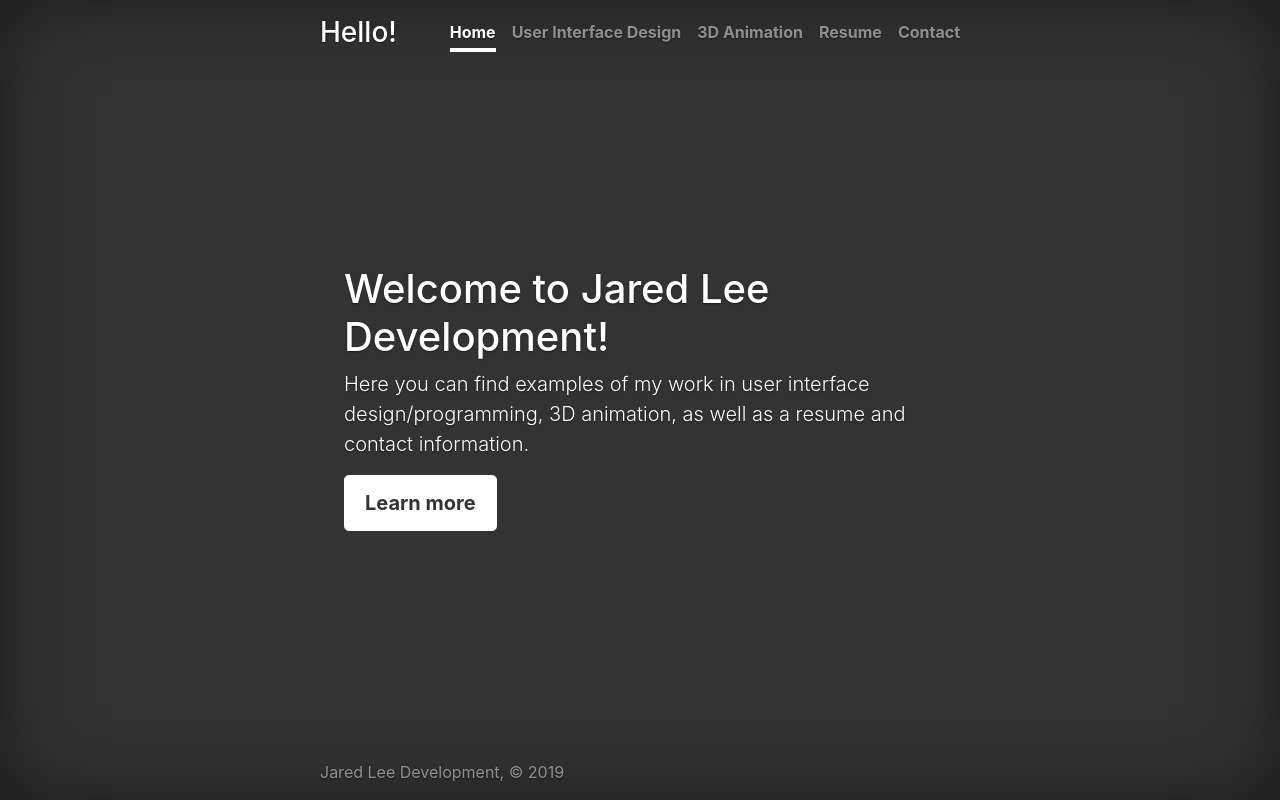
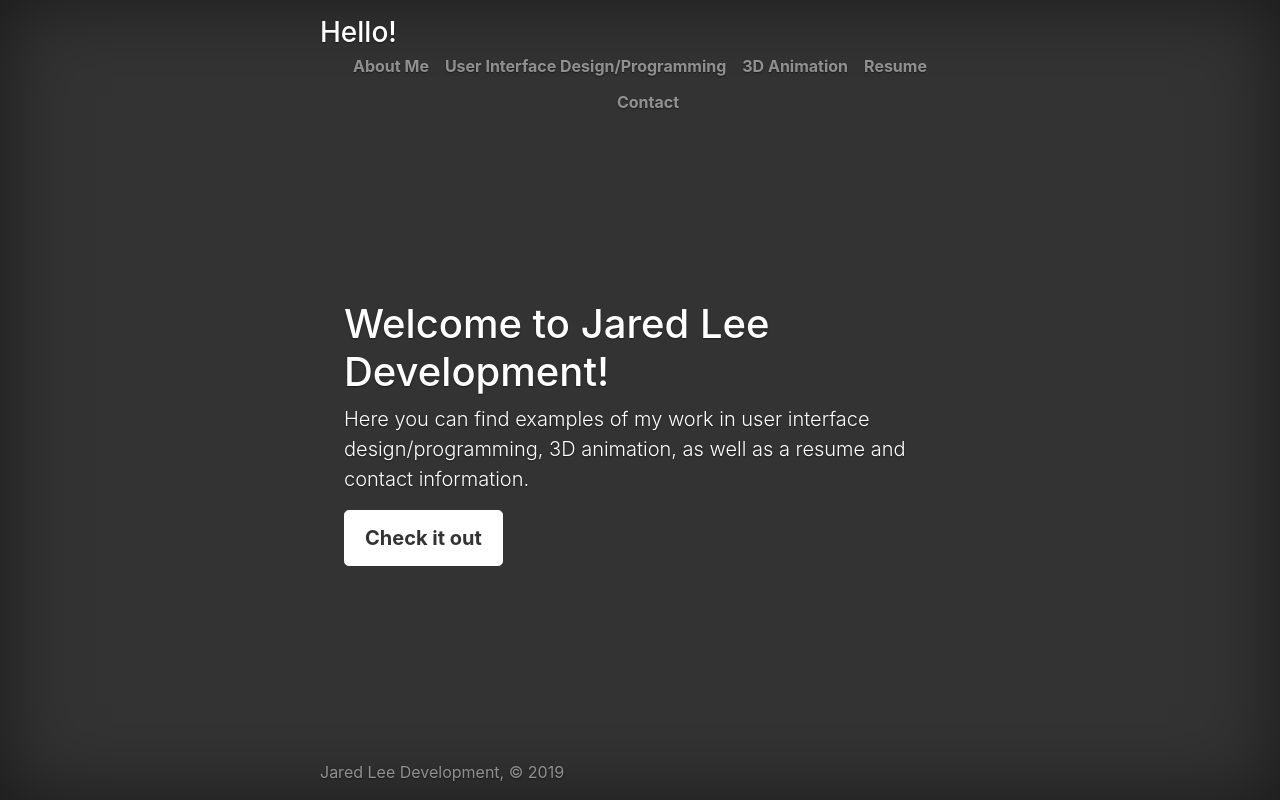
Before and after one commit to jaredleedev/jaredlee.develop, a website: page index.html in a window 1280 px wide. Drawn offline with nearby package versions, Linux system fonts and the light colour scheme.

Commit message:
Updates nav bar.

```diff
--- a/index.html
+++ b/index.html
@@ -23,8 +23,8 @@
             <div class="inner">
                 <h3 class="masthead-brand">Hello!</h3>
                 <nav class="nav nav-masthead justify-content-center">
-                    <a class="nav-link active" href="#">Home</a>
-                    <a class="nav-link" href="#">User Interface Design</a>
+                    <a class="nav-link" href="#">About Me</a>
+                    <a class="nav-link" href="#">User Interface Design/Programming</a>
                     <a class="nav-link" href="#">3D Animation</a>
                     <a class="nav-link" href="#">Resume</a>
                     <a class="nav-link" href="#">Contact</a>
@@ -38,7 +38,7 @@
                 Here you can find examples of my work in user interface design/programming, 3D animation, as well as a resume and contact information.
             </p>
             <p class="lead">
-                <a href="#" class="btn btn-lg btn-secondary">Learn more</a>
+                <a href="#" class="btn btn-lg btn-secondary">Check it out</a>
             </p>
         </main>
 
@@ -50,6 +50,27 @@
     </div>
     <!-- End Cover -->
 
+    <!-- Start About Me -->
+
+    <!-- End About Me -->
+
+    <!-- Start UI Design/Programming -->
+
+    <!-- End UI Design/Programming -->
+
+    <!-- Start 3D Animation -->
+
+    <!-- End 3D Animation -->
+
+    <!-- Start Resume -->
+
+    <!-- End Resume -->
+
+    <!-- Start Contact -->
+
+    <!-- End Contact -->
+
+
     <!-- Leave Jquery and Bootstrap links at bottom of body to make it run faster -->
     <script src="https://code.jquery.com/jquery-3.3.1.slim.min.js" integrity="sha384-q8i/X+965DzO0rT7abK41JStQIAqVgRVzpbzo5smXKp4YfRvH+8abtTE1Pi6jizo" crossorigin="anonymous"></script>
     <script src="https://cdnjs.cloudflare.com/ajax/libs/popper.js/1.14.7/umd/popper.min.js" integrity="sha384-UO2eT0CpHqdSJQ6hJty5KVphtPhzWj9WO1clHTMGa3JDZwrnQq4sF86dIHNDz0W1" crossorigin="anonymous"></script>
```
